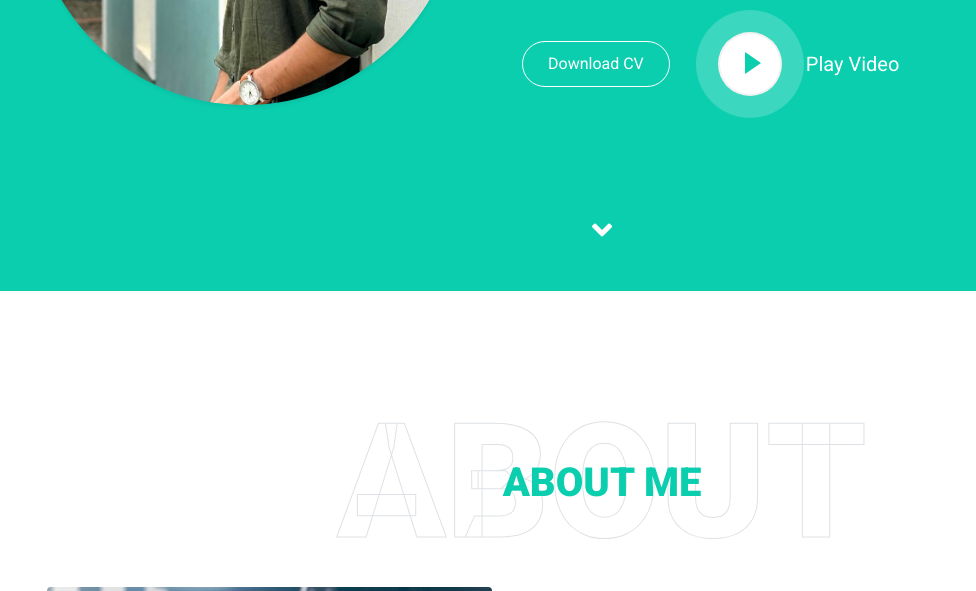
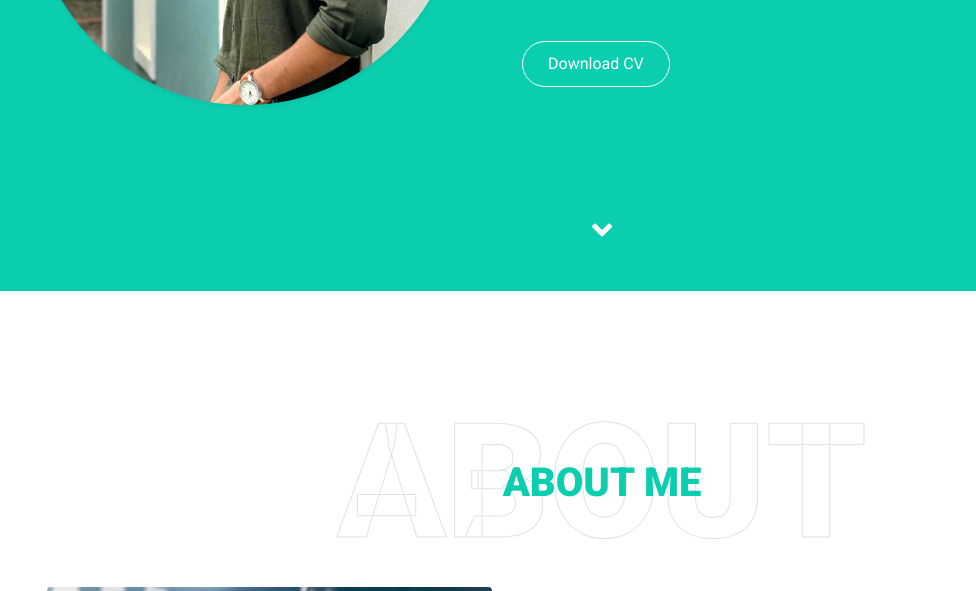
Before and after one commit to arshaqu/my_protfolio, a plain HTML site: page index.html in a window 1280 px wide. Shown: the part 509-1100 px from the top of the page, without its empty margins (38-1014 px from the left). Drawn offline with nearby package versions, Linux system fonts and the light colour scheme.

Commit message:
Your third Commit

```diff
--- a/index.html
+++ b/index.html
@@ -81,11 +81,7 @@
                         <div class="typed-text d-none">Web Developer, MERN STACK DEVELOPER, Front End Developer, Backend Developer, Full Stack Developer</div>
                         <div class="d-flex align-items-center justify-content-center justify-content-lg-start pt-5">
                             <a href="img/oldone.pdf" class="btn btn-outline-light mr-5">Download CV</a>
-                            <button type="button" class="btn-play" data-toggle="modal"
-                                data-src="/img/vedio.mp4" data-target="#videoModal">
-                                <span></span>
-                            </button>
-                            <h5 class="font-weight-normal text-white m-0 ml-4 d-none d-sm-block">Play Video</h5>
+
                         </div>
                     </div>
                 </div>
```
